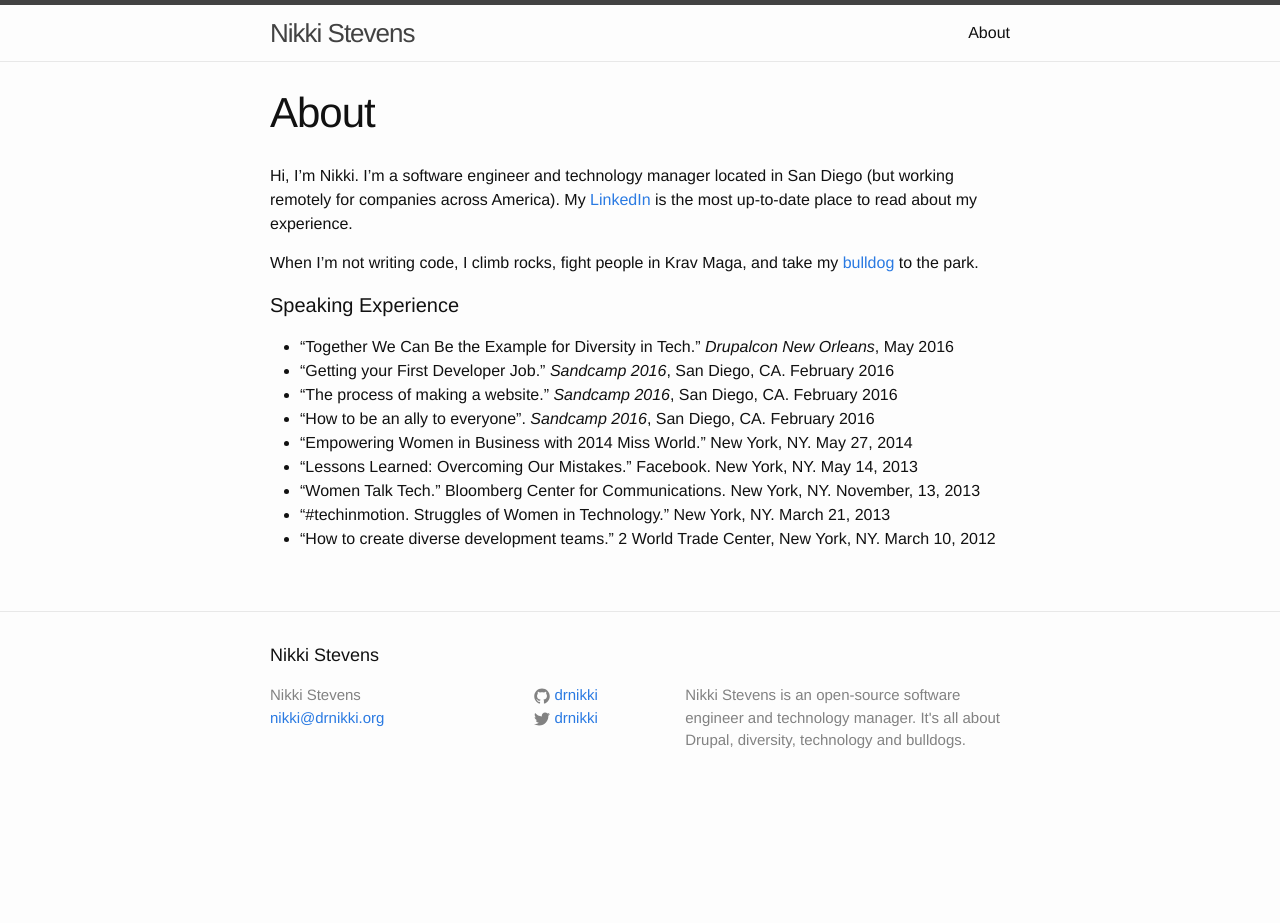
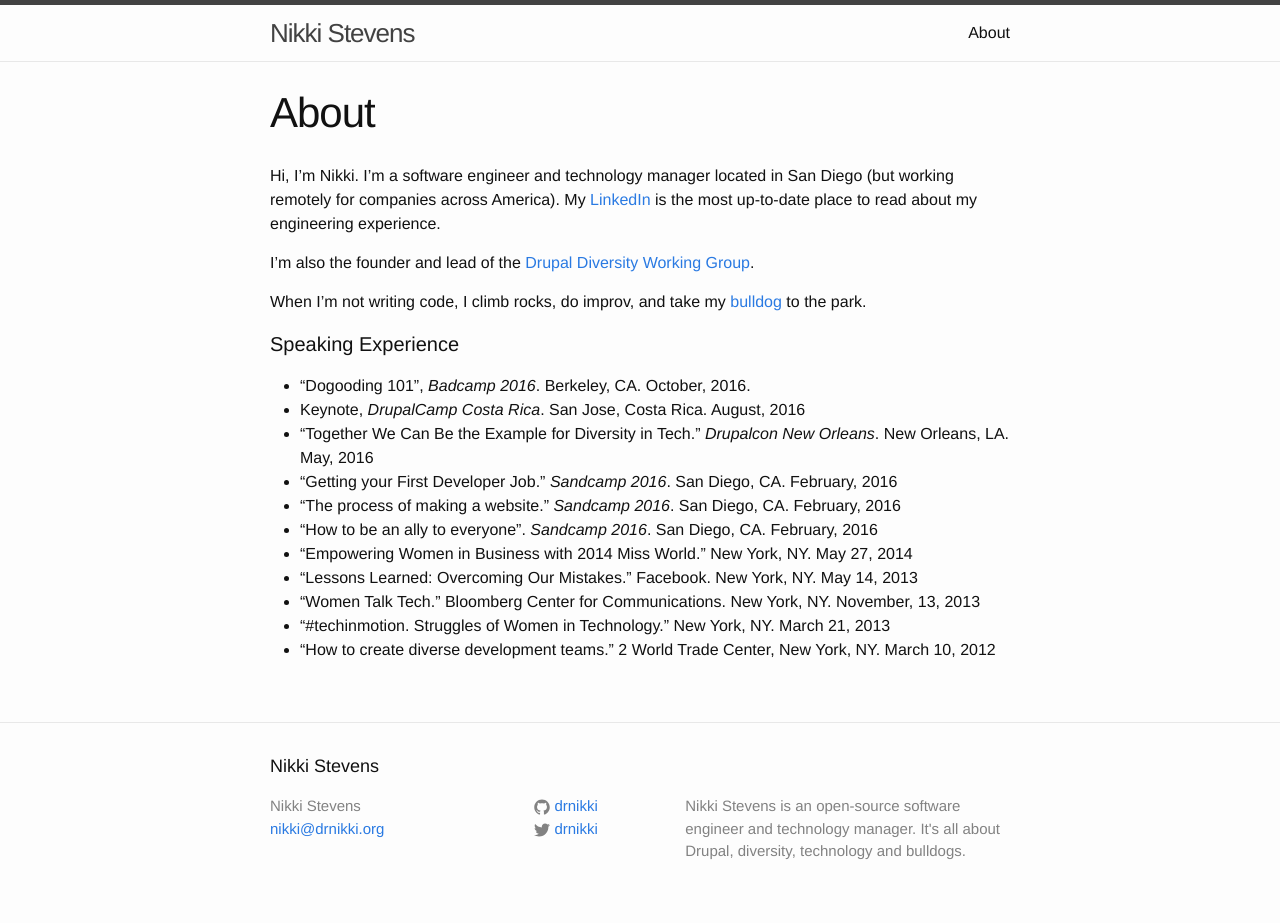
Before and after one commit to drnikki/old-personal-site, a Jekyll site: the page built from about.md, in a window 1280 px wide. Built offline with Jekyll 4.4.1, drawn with Linux system fonts in a browser that asks for light colours; before the commit the page ends 900 px from its top, so only the background shows below that.

Commit message:
Updating speaking experience

```diff
--- a/about.md
+++ b/about.md
@@ -4,15 +4,19 @@
 permalink: /about/
 ---
 
-Hi, I'm Nikki.  I'm a software engineer and technology manager located in San Diego (but working remotely for companies across America).  My [LinkedIn][] is the most up-to-date place to read about my experience.
+Hi, I'm Nikki.  I'm a software engineer and technology manager located in San Diego (but working remotely for companies across America).  My [LinkedIn][] is the most up-to-date place to read about my engineering experience.
 
-When I'm not writing code, I climb rocks, fight people in Krav Maga, and take my [bulldog][] to the park.
+I'm also the founder and lead of the <a href="http://www.drupaldiversity.com">Drupal Diversity Working Group</a>.
+
+When I'm not writing code, I climb rocks, do improv, and take my [bulldog][] to the park.
 
 <h4>Speaking Experience</h4>
-- "Together We Can Be the Example for Diversity in Tech." _Drupalcon New Orleans_, May 2016
-- "Getting your First Developer Job." _Sandcamp 2016_, San Diego, CA. February 2016
-- "The process of making a website." _Sandcamp 2016_, San Diego, CA. February 2016
-- "How to be an ally to everyone". _Sandcamp 2016_, San Diego, CA. February 2016
+- "Dogooding 101", _Badcamp 2016_. Berkeley, CA. October, 2016.
+- Keynote, _DrupalCamp Costa Rica_. San Jose, Costa Rica. August, 2016
+- "Together We Can Be the Example for Diversity in Tech." _Drupalcon New Orleans_. New Orleans, LA. May, 2016
+- "Getting your First Developer Job." _Sandcamp 2016_. San Diego, CA. February, 2016
+- "The process of making a website." _Sandcamp 2016_. San Diego, CA. February, 2016
+- "How to be an ally to everyone". _Sandcamp 2016_. San Diego, CA. February, 2016
 - “Empowering Women in Business with 2014 Miss World.” New York, NY. May 27, 2014
 - "Lessons Learned: Overcoming Our Mistakes." Facebook. New York, NY. May 14, 2013
 - “Women Talk Tech.” Bloomberg Center for Communications. New York, NY. November, 13, 2013
```
